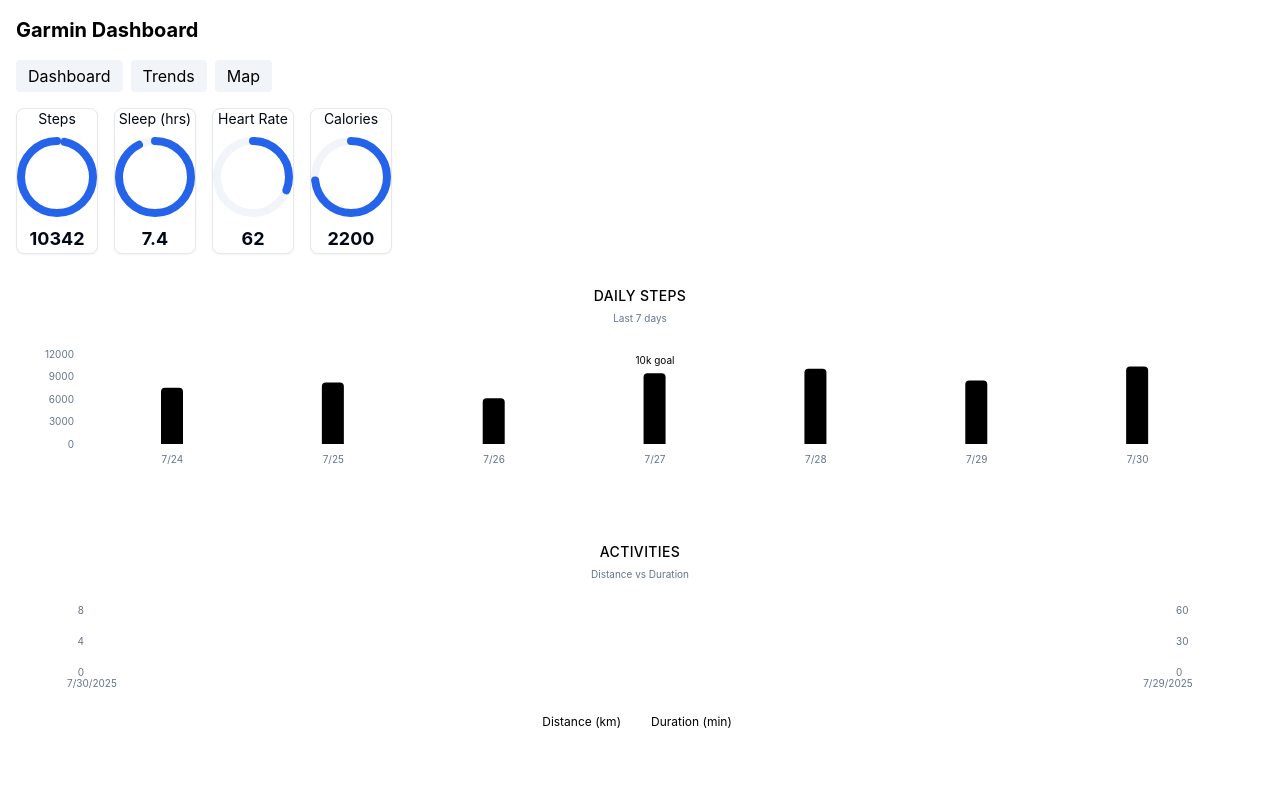
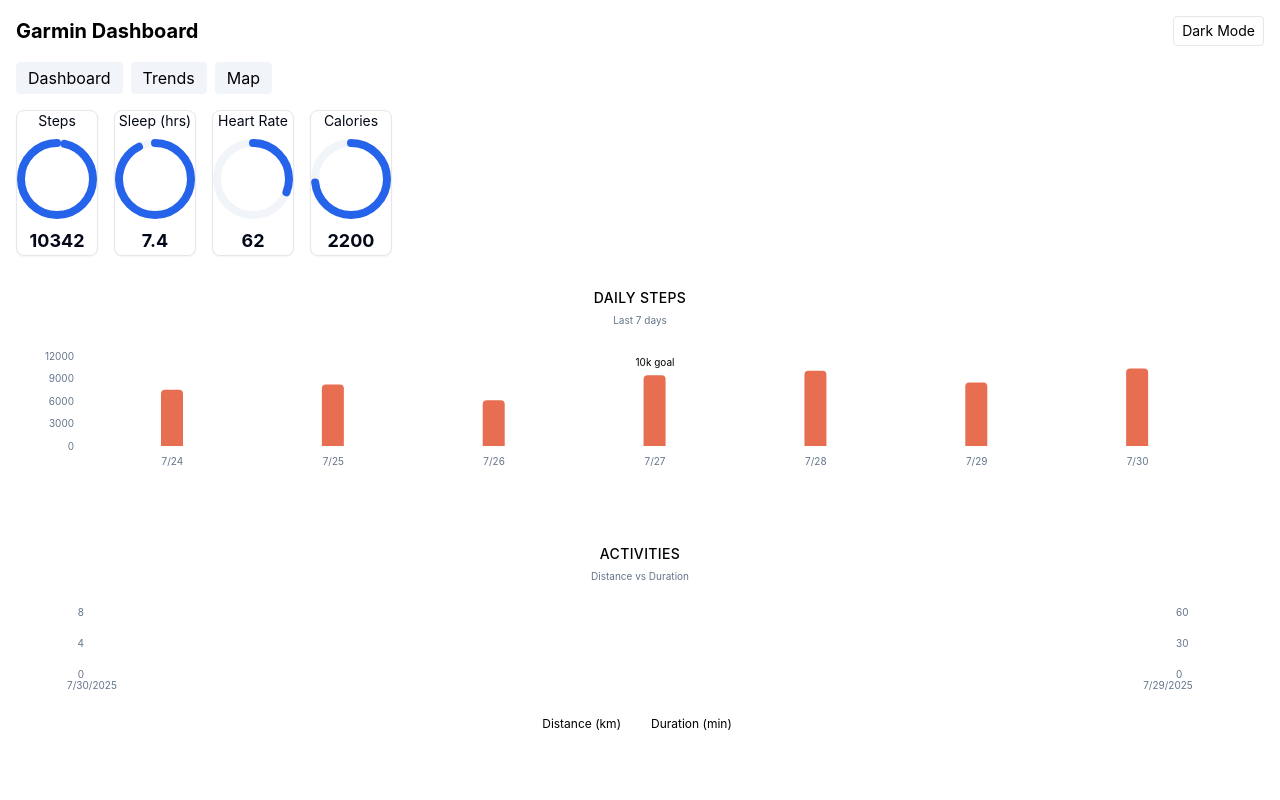
Before and after one commit to osmond/improved-system, a React (Vite) app: page / in a window 1280 px wide. Shown: the top 800 px of the page. Built offline with nearby package versions, Linux system fonts and the light colour scheme.

Commit message:
Add chart palette tokens and theme hook

```diff
--- a/src/components/layout/Layout.tsx
+++ b/src/components/layout/Layout.tsx
@@ -1,5 +1,6 @@
 import React from "react";
 import { Tabs, TabsList, TabsTrigger } from "@/components/ui/tabs";
+import { useTheme } from "@/hooks/useTheme";
 
 interface LayoutProps {
   children: React.ReactNode;
@@ -12,10 +13,17 @@ export default function Layout({
   activeTab,
   setActiveTab
 }: LayoutProps) {
+  const { theme, toggleTheme } = useTheme()
   return (
     <div className="min-h-screen p-4">
       <header className="flex justify-between items-center mb-4">
         <h1 className="text-xl font-bold">Garmin Dashboard</h1>
+        <button
+          onClick={toggleTheme}
+          className="px-2 py-1 text-sm border rounded"
+        >
+          {theme === "dark" ? "Light" : "Dark"} Mode
+        </button>
       </header>
       <Tabs value={activeTab} onValueChange={setActiveTab}>
         <TabsList>
--- /dev/null
+++ b/src/hooks/useTheme.ts
@@ -0,0 +1,22 @@
+import { useEffect, useState } from "react";
+
+export function useTheme() {
+  const [theme, setTheme] = useState<"light" | "dark">(() => {
+    if (typeof window === "undefined") return "light";
+    const stored = localStorage.getItem("theme") as "light" | "dark" | null;
+    if (stored) return stored;
+    const prefersDark = window.matchMedia("(prefers-color-scheme: dark)").matches;
+    return prefersDark ? "dark" : "light";
+  });
+
+  useEffect(() => {
+    document.documentElement.classList.toggle("dark", theme === "dark");
+    localStorage.setItem("theme", theme);
+  }, [theme]);
+
+  function toggleTheme() {
+    setTheme((t) => (t === "dark" ? "light" : "dark"));
+  }
+
+  return { theme, toggleTheme };
+}
--- a/src/styles/globals.css
+++ b/src/styles/globals.css
@@ -29,6 +29,13 @@
     --chart-3: 197 37% 24%;
     --chart-4: 43 74% 66%;
     --chart-5: 27 87% 67%;
+    --chart-6: oklch(0.712 0.21 23);
+    --chart-7: oklch(0.653 0.167 344);
+    --chart-8: oklch(0.6 0.162 140);
+    --chart-9: oklch(0.723 0.104 262);
+    --chart-10: oklch(0.57 0.12 200);
+
+    --chart-primary: var(--chart-1);
   }
 
   .dark {
@@ -56,5 +63,12 @@
     --chart-3: 30 80% 55%;
     --chart-4: 280 65% 60%;
     --chart-5: 340 75% 55%;
+    --chart-6: 220 70% 50%;
+    --chart-7: 160 60% 45%;
+    --chart-8: 30 80% 55%;
+    --chart-9: 280 65% 60%;
+    --chart-10: 340 75% 55%;
+
+    --chart-primary: var(--chart-1);
   }
 }
```
Also changed, not shown: 1 other file (tests, documents, lock files or other folders).
